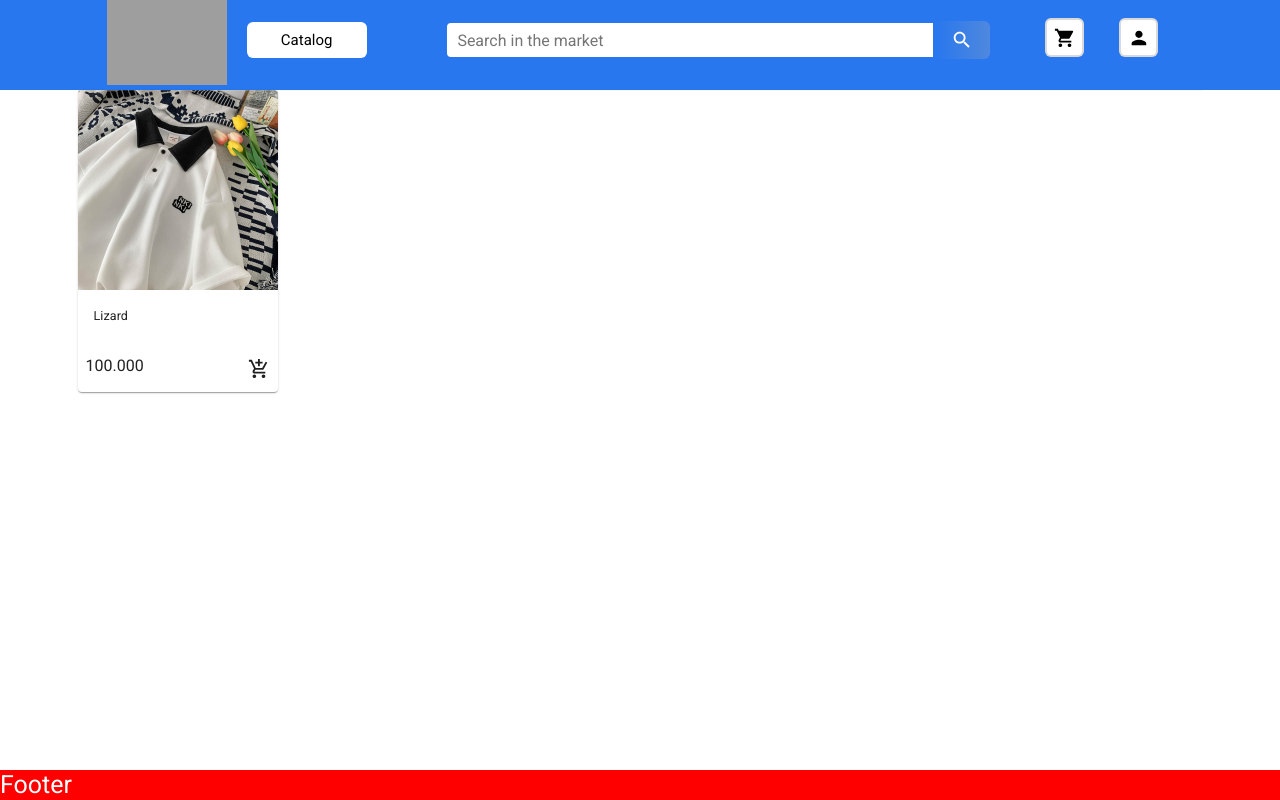
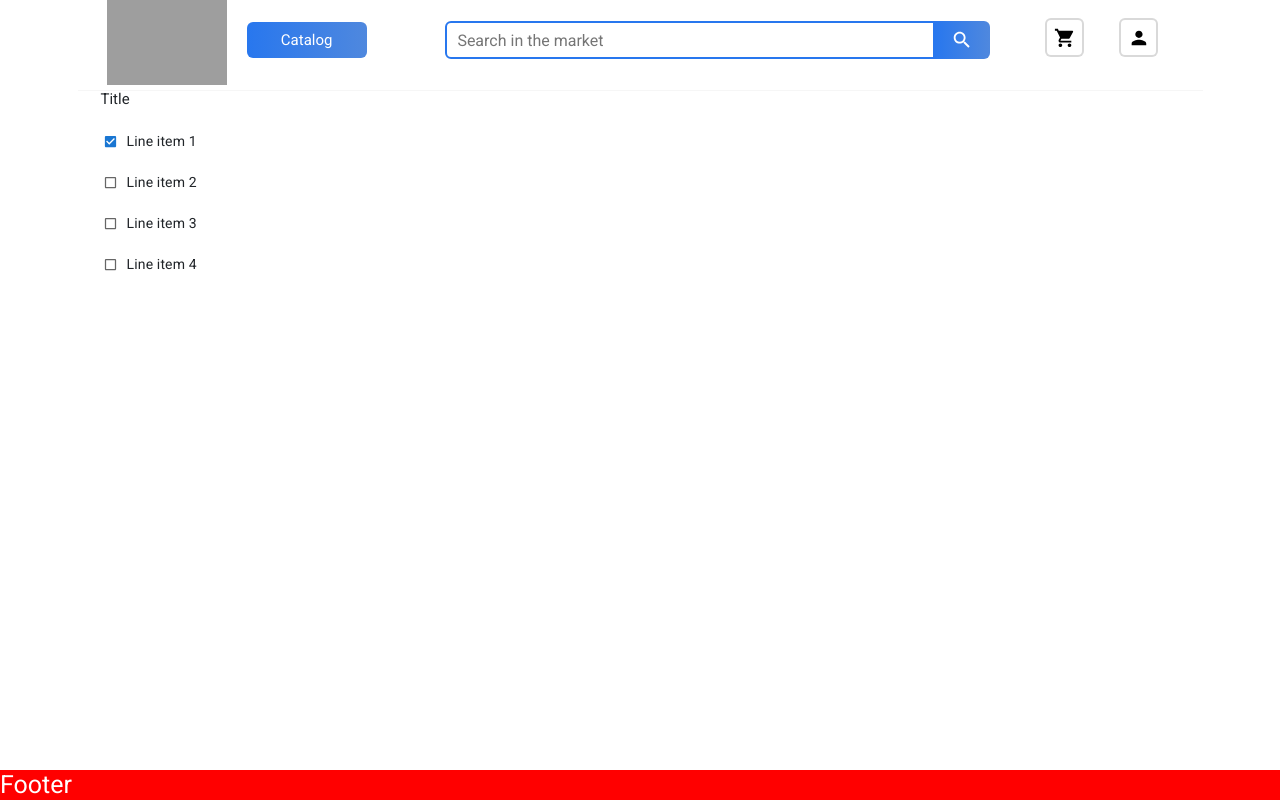
Before and after one commit to th4tkh13m/shoppii, a React (Create React App) app in the folder shoppii/src/frontend/: page / in a window 1280 px wide. Built offline with nearby package versions, Linux system fonts and the light colour scheme; grey boxes are pictures that could not be loaded.

Commit message:
filter component

```diff
--- /dev/null
+++ b/shoppii/src/frontend/src/components/FilterPart/index.css
@@ -0,0 +1,10 @@
+.css-et1ao3-MuiTypography-root {
+    font-size: 1.4rem !important;
+}
+
+.css-cveggr-MuiListItemIcon-root {
+    min-width: 3rem !important;
+}
+.filter-part h4{
+    padding-left: 2.3rem;
+}
--- /dev/null
+++ b/shoppii/src/frontend/src/components/FilterPart/index.js
@@ -0,0 +1,59 @@
+import React from "react";
+import List from '@mui/material/List';
+import ListItem from '@mui/material/ListItem';
+import ListItemButton from '@mui/material/ListItemButton';
+import ListItemIcon from '@mui/material/ListItemIcon';
+import ListItemText from '@mui/material/ListItemText';
+import Checkbox from '@mui/material/Checkbox';
+import IconButton from '@mui/material/IconButton';
+import CommentIcon from '@mui/icons-material/Comment';
+import './index.css'
+
+function FilterPart() {
+  const [checked, setChecked] = React.useState([0]);
+
+  const handleToggle = (value) => () => {
+    const currentIndex = checked.indexOf(value);
+    const newChecked = [...checked];
+
+    if (currentIndex === -1) {
+      newChecked.push(value);
+    } else {
+      newChecked.splice(currentIndex, 1);
+    }
+
+    setChecked(newChecked);
+  };
+
+  return (
+    <div className="filter-part">
+    <h4>Title</h4>
+    <List sx={{ width: '100%', maxWidth: 360, bgcolor: 'background.paper' }}>
+      {[0, 1, 2, 3].map((value) => {
+        const labelId = `checkbox-list-label-${value}`;
+
+        return (
+          <ListItem
+            key={value}
+            disablePadding
+          >
+            <ListItemButton role={undefined} onClick={handleToggle(value)} dense>
+              <ListItemIcon>
+                <Checkbox
+                  checked={checked.indexOf(value) !== -1}
+                  tabIndex={-1}
+                  disableRipple
+                  inputProps={{ 'aria-labelledby': labelId }}
+                />
+              </ListItemIcon>
+              <ListItemText className="fs-1" id={labelId} primary={`Line item ${value + 1}`} />
+            </ListItemButton>
+          </ListItem>
+        );
+      })}
+    </List>
+    </div>
+  );
+}
+
+export default FilterPart
--- a/shoppii/src/frontend/src/components/ProductCard/index.js
+++ b/shoppii/src/frontend/src/components/ProductCard/index.js
@@ -13,8 +13,7 @@ import Typography from '@mui/material/Typography'
 function ProductCard() {
     return (
         <div className="product-card">
-            <Card sx={{ maxWidth: 200 }}>
-                <CardMedia
+            <Card sx={{ maxWidth: 200 }}> <CardMedia
                     component="img"
                     height="200"
                     image={Product}
@@ -31,10 +30,17 @@ function ProductCard() {
                     <Typography gutterBottom variant="5" component="div">
                         100.000
                     </Typography>
-                    <AddShoppingCartIcon fontSize='large'></AddShoppingCartIcon>
+                    <Button className='add-cart-btn'>
+                        <AddShoppingCartIcon
+                            fontSize='large'
+                            color="primary"
+                        >
+                        </AddShoppingCartIcon>
+                    </Button>
                 </CardActions>
             </Card>
         </div>
+
     )
 }
 
--- a/shoppii/src/frontend/src/layouts/Navbar/index.css
+++ b/shoppii/src/frontend/src/layouts/Navbar/index.css
@@ -7,7 +7,7 @@
 nav {
     width: 100%;
     height: 9rem;
-    background: var(--main-blue);
+    background: white;
 }
 
 .header-navbar {
@@ -33,14 +33,12 @@ nav {
 }
 
 .header-catalog button {
-    /* background: linear-gradient(90deg, var(--main-blue), #4f88de); */
-    background: white;
+    background: linear-gradient(90deg, var(--main-blue), #4f88de);
     border: none;
     width: 12rem;
     align-items: center;
     padding: 0.7rem 0.9rem;
-    /* color: var(--white); */
-    color: black;
+    color: var(--white);
     border-radius: 0.6rem;
     font-size: 1.5rem;
 }
--- a/shoppii/src/frontend/src/pages/user/Home/index.js
+++ b/shoppii/src/frontend/src/pages/user/Home/index.js
@@ -1,7 +1,7 @@
-import ProductCard from "../../../components/ProductCard"
+import FilterPart from "../../../components/FilterPart"
 
 function Home() {
-    return <ProductCard></ProductCard>
+    return <FilterPart></FilterPart>
 }
 
 export default Home
```
Also changed, not shown: shoppii/src/frontend/src/components/Tab/index.js (added, +74 -0 lines), shoppii/src/frontend/src/components/Tab/index.css (added).
